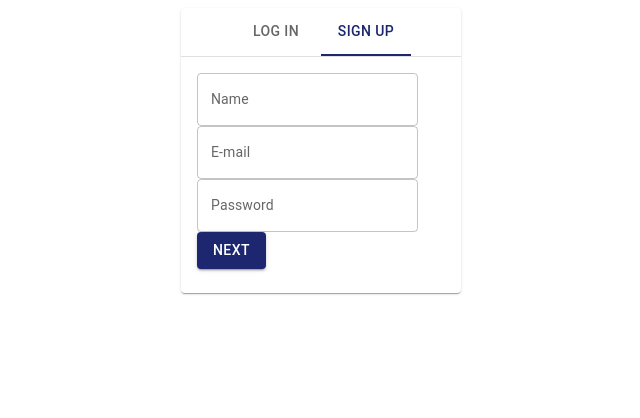
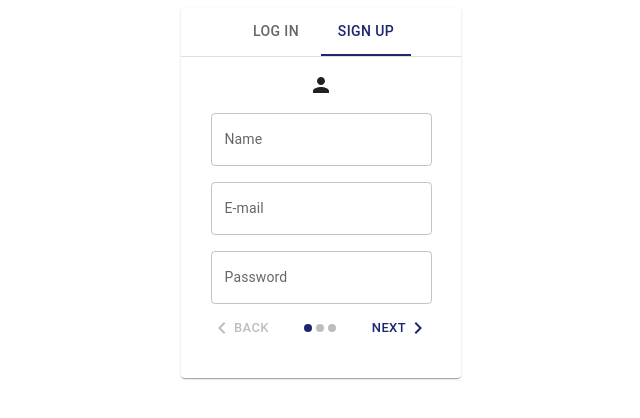
Before and after one commit to shannonssd/project-5-frontend, a React (Create React App) app: page / in a window 1280 px wide. Both pictures are taken after a click on the tab "SIGN UP". Shown: the top 418 px of the page, without its empty margins (319-959 px from the left). Built offline with nearby package versions, Linux system fonts and the light colour scheme.

Commit message:
added stepper for sign up

```diff
--- /dev/null
+++ b/src/components/atoms/ActionButton.jsx
@@ -0,0 +1,9 @@
+import React from 'react';
+import { styled } from '@mui/material/styles';
+import {
+  Button,
+} from '@mui/material';
+
+const ActionButton = styled(Button)({ mt: 2 });
+
+export default ActionButton;
--- a/src/components/pages/AuthPage.jsx
+++ b/src/components/pages/AuthPage.jsx
@@ -13,7 +13,7 @@ export default function AuthPage() {
   };
 
   return (
-    <Card sx={{ width: "280px", mx: "auto" }}>
+    <Card sx={{ width: "280px", height: "370px", mx: "auto" }}>
       <Box sx={{ borderBottom: 1, borderColor: 'divider' }}>
         <Tabs
           value={value}
--- a/src/components/sub-components/Login.jsx
+++ b/src/components/sub-components/Login.jsx
@@ -5,6 +5,7 @@ import {
   CardContent, Button, TextField, Stack,
 } from '@mui/material';
 import { loginUser, useAuthContext } from "../others/store";
+import ActionButton from "../atoms/ActionButton";
 
 export default function Login() {
   const [email, setEmail] = useState(null);
@@ -38,31 +39,40 @@ export default function Login() {
   };
 
   return (
-    <CardContent>
+    <CardContent sx={{ mt: 4 }}>
+      {!error && (
         <Stack
           direction="column"
           justifyContent="center"
           alignItems="center"
           spacing={2}
         >
-        {!error && (
-        <div>
           <TextField label="E-mail" variant="outlined" onChange={handleEmail} />
           <TextField label="Password" type="password" variant="outlined" onChange={handlePassword} />
-        </div>
+        </Stack>
       )}
 
       {error && (
-          <div>
+      <Stack
+        direction="column"
+        justifyContent="center"
+        alignItems="center"
+        spacing={2}
+      >
         <TextField error label="E-mail" variant="outlined" onChange={handleEmail} />
         <TextField error label="Password" type="password" variant="outlined" onChange={handlePassword} helperText="Incorrect email or password. Try again." />
-          </div>
+      </Stack>
       )}
+      <Stack
+        direction="column"
+        justifyContent="center"
+        alignItems="center"
+        spacing={2}
+      >
+        <Button sx={{ mt: 2 }} variant="contained" onClick={handleClick}>Log In</Button>
 
-        <Button variant="contained" onClick={handleClick}>
-          Log In
-        </Button>
       </Stack>
+
     </CardContent>
 
   );
--- a/src/components/sub-components/Signup.jsx
+++ b/src/components/sub-components/Signup.jsx
@@ -1,12 +1,19 @@
 import React, { useState } from "react";
 import { useHistory } from "react-router-dom";
 import {
-  CardContent, Button, TextField, Stack, Typography, FormControl,
+  CardContent, Button, TextField, Stack, Typography, FormControl, MobileStepper,
 } from '@mui/material';
+import KeyboardArrowLeft from '@mui/icons-material/KeyboardArrowLeft';
+import KeyboardArrowRight from '@mui/icons-material/KeyboardArrowRight';
+import PersonIcon from '@mui/icons-material/Person';
+import HomeIcon from '@mui/icons-material/Home';
+import PhotoIcon from '@mui/icons-material/Photo';
 import { signupUser, useAuthContext } from "../others/store";
+// import BackIcon from "../atoms/BackIcon";
 
 function Signup() {
-  const [step, setStep] = useState(1);
+  // const [step, setStep] = useState(0);
+  const [activeStep, setActiveStep] = useState(0);
   const [name, setName] = useState('');
   const [email, setEmail] = useState('');
   const [password, setPassword] = useState('');
@@ -41,23 +48,14 @@ function Signup() {
     setPhoto(e.target.files[0]);
   };
 
-  // Handle button clicks
-  const handleClick1 = (e) => {
-    e.preventDefault();
-    setStep(2);
+  const handleNext = () => {
+    setActiveStep((prevActiveStep) => prevActiveStep + 1);
   };
-  const goBackToStep1 = (e) => {
-    e.preventDefault();
-    setStep(1);
+
+  const handleBack = () => {
+    setActiveStep((prevActiveStep) => prevActiveStep - 1);
   };
-  const handleClick2 = (e) => {
-    e.preventDefault();
-    setStep(3);
-  };
-  const goBackToStep2 = (e) => {
-    e.preventDefault();
-    setStep(2);
-  };
+
   const handleSubmit = async (e) => {
     e.preventDefault();
     const payload = new FormData();
@@ -81,43 +79,79 @@ function Signup() {
 
   return (
     <CardContent>
-      <Stack
-        direction="column"
-        justifyContent="center"
-        alignItems="center"
-        spacing={2}
-      />
-      {step === 1 && (
-        <div>
+      {activeStep === 0 && (
+        <Stack
+          spacing={2}
+          direction="column"
+          justifyContent="center"
+          alignItems="center"
+        >
+          <PersonIcon />
           <TextField label="Name" variant="outlined" onChange={handleName} value={name} />
           <TextField label="E-mail" variant="outlined" onChange={handleEmail} value={email} />
           <TextField label="Password" type="password" variant="outlined" onChange={handlePassword} value={password} />
-          <Button variant="contained" onClick={handleClick1}>Next</Button>
 
-        </div>
+        </Stack>
       )}
-      {step === 2 && (
-        <div>
-          <Typography variant="h2">Address</Typography>
+      {activeStep === 1 && (
+        <Stack
+          spacing={2}
+          direction="column"
+          justifyContent="center"
+          alignItems="center"
+        >
+          <HomeIcon />
           <TextField label="Street" variant="outlined" onChange={handleStreet} value={street} />
           <TextField label="Block" variant="outlined" onChange={handleBlock} value={block} />
           <TextField label="PostalCode" variant="outlined" onChange={handlePostalCode} value={postalCode} />
-          <Button variant="contained" onClick={handleClick2}>Next</Button>
-          <Button variant="contained" onClick={goBackToStep1}>Back</Button>
-        </div>
+        </Stack>
       )}
-      {step === 3 && (
-        <div>
-          <FormControl>
+      {activeStep === 2 && (
+        <Stack
+          spacing={2}
+          direction="column"
+          justifyContent="center"
+          alignItems="center"
+          height="232px"
+        >
+          <PhotoIcon />
+          <Typography variant="h2">Upload profile picture</Typography>
+          <FormControl sx={{
+            width: "200px", mx: "auto", textAlign: "center",
+          }}
+          >
             <label htmlFor={photo}>
-              Upload Image
               <input type="file" id={photo} name="photo" onChange={imageHandler} accept="image/*" />
             </label>
           </FormControl>
-          <Button variant="contained" onClick={handleSubmit}>Submit</Button>
-          <Button variant="contained" onClick={goBackToStep2}>Back</Button>
-        </div>
+        </Stack>
       )}
+
+      <MobileStepper
+        variant="dots"
+        steps={3}
+        position="static"
+        activeStep={activeStep}
+        sx={{ maxWidth: 230, flexGrow: 1 }}
+        nextButton={activeStep === 2 ? (
+          <Button size="small" onClick={handleSubmit}>
+            Submit
+            <KeyboardArrowRight />
+          </Button>
+        ) : (
+          <Button size="small" onClick={handleNext} disabled={activeStep === 2}>
+            Next
+            <KeyboardArrowRight />
+          </Button>
+
+        )}
+        backButton={(
+          <Button size="small" onClick={handleBack} disabled={activeStep === 0}>
+            <KeyboardArrowLeft />
+            Back
+          </Button>
+      )}
+      />
     </CardContent>
   );
 }
```
Also changed, not shown: src/components/atoms/BackIcon.jsx (+8 -3 lines). Lines whose indentation alone changed are shown as unchanged.
